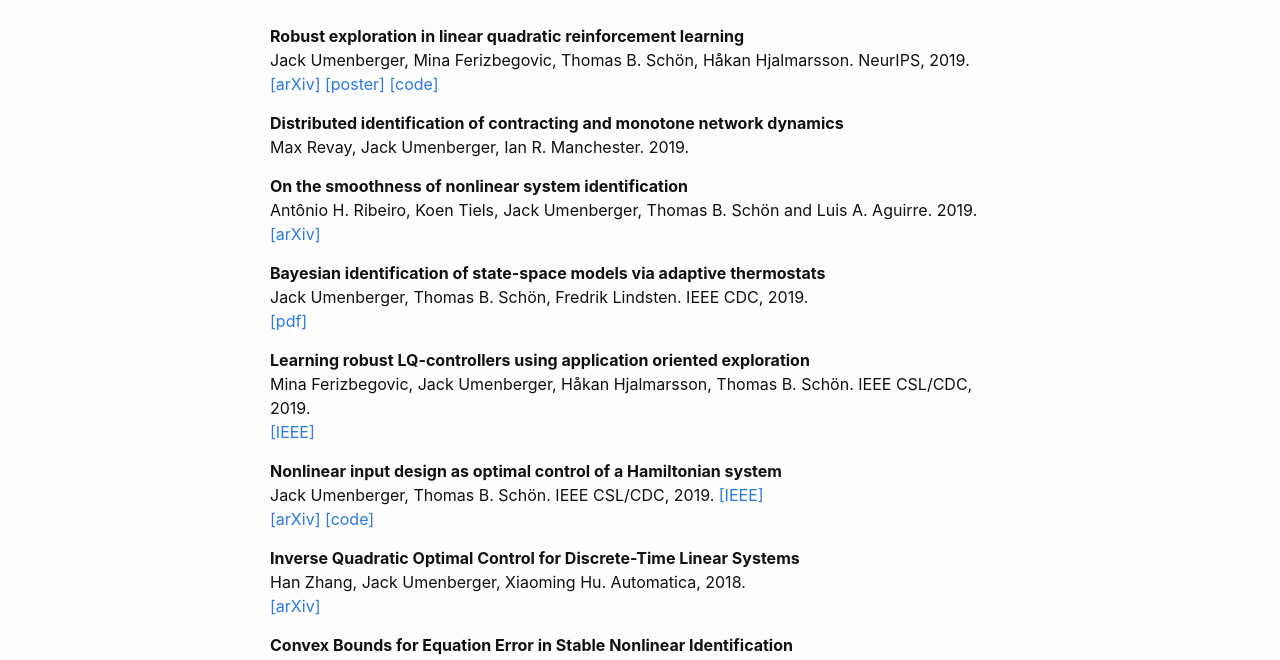
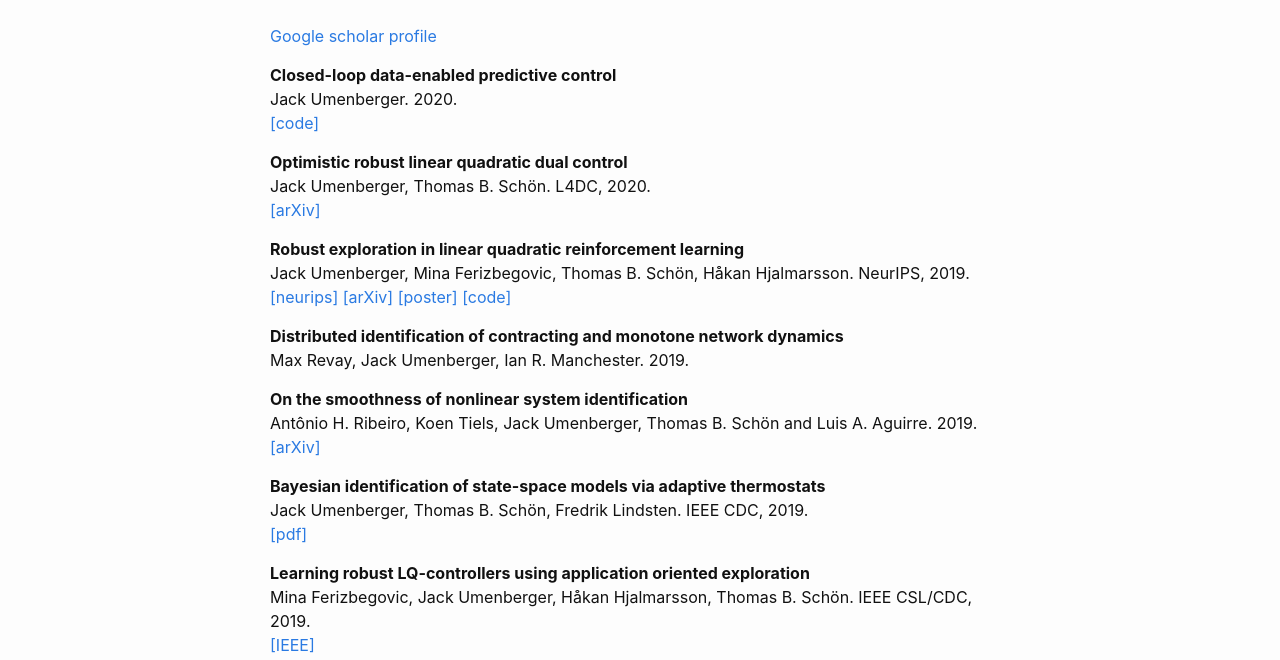
Before and after one commit to umenberger/umenberger.github.io, a plain HTML site: page publications.html in a window 1280 px wide. Shown: the part 140-800 px from the top of the page. Drawn offline with nearby package versions, Linux system fonts and the light colour scheme; some packages are replaced by stand-ins of ours.

Commit message:
updated publications

```diff
--- a/feed.xml
+++ b/feed.xml
@@ -1,4 +1,4 @@
-<?xml version="1.0" encoding="utf-8"?><feed xmlns="http://www.w3.org/2005/Atom" ><generator uri="https://jekyllrb.com/" version="3.8.3">Jekyll</generator><link href="http://localhost:4000/feed.xml" rel="self" type="application/atom+xml" /><link href="http://localhost:4000/" rel="alternate" type="text/html" /><updated>2020-04-12T03:22:24-04:00</updated><id>http://localhost:4000/</id><title type="html">Jack Umenberger</title><subtitle>research on machine learning, robotics, and control.</subtitle><entry><title type="html">Welcome to Jekyll!</title><link href="http://localhost:4000/jekyll/update/2018/07/15/welcome-to-jekyll.html" rel="alternate" type="text/html" title="Welcome to Jekyll!" /><published>2018-07-15T18:54:54-04:00</published><updated>2018-07-15T18:54:54-04:00</updated><id>http://localhost:4000/jekyll/update/2018/07/15/welcome-to-jekyll</id><content type="html" xml:base="http://localhost:4000/jekyll/update/2018/07/15/welcome-to-jekyll.html">&lt;p&gt;You’ll find this post in your &lt;code class=&quot;highlighter-rouge&quot;&gt;_posts&lt;/code&gt; directory. Go ahead and edit it and re-build the site to see your changes. You can rebuild the site in many different ways, but the most common way is to run &lt;code class=&quot;highlighter-rouge&quot;&gt;jekyll serve&lt;/code&gt;, which launches a web server and auto-regenerates your site when a file is updated.&lt;/p&gt;
+<?xml version="1.0" encoding="utf-8"?><feed xmlns="http://www.w3.org/2005/Atom" ><generator uri="https://jekyllrb.com/" version="3.8.3">Jekyll</generator><link href="http://localhost:4000/feed.xml" rel="self" type="application/atom+xml" /><link href="http://localhost:4000/" rel="alternate" type="text/html" /><updated>2020-04-13T01:50:48-04:00</updated><id>http://localhost:4000/</id><title type="html">Jack Umenberger</title><subtitle>research on machine learning, robotics, and control.</subtitle><entry><title type="html">Welcome to Jekyll!</title><link href="http://localhost:4000/jekyll/update/2018/07/15/welcome-to-jekyll.html" rel="alternate" type="text/html" title="Welcome to Jekyll!" /><published>2018-07-15T18:54:54-04:00</published><updated>2018-07-15T18:54:54-04:00</updated><id>http://localhost:4000/jekyll/update/2018/07/15/welcome-to-jekyll</id><content type="html" xml:base="http://localhost:4000/jekyll/update/2018/07/15/welcome-to-jekyll.html">&lt;p&gt;You’ll find this post in your &lt;code class=&quot;highlighter-rouge&quot;&gt;_posts&lt;/code&gt; directory. Go ahead and edit it and re-build the site to see your changes. You can rebuild the site in many different ways, but the most common way is to run &lt;code class=&quot;highlighter-rouge&quot;&gt;jekyll serve&lt;/code&gt;, which launches a web server and auto-regenerates your site when a file is updated.&lt;/p&gt;
 
 &lt;p&gt;To add new posts, simply add a file in the &lt;code class=&quot;highlighter-rouge&quot;&gt;_posts&lt;/code&gt; directory that follows the convention &lt;code class=&quot;highlighter-rouge&quot;&gt;YYYY-MM-DD-name-of-post.ext&lt;/code&gt; and includes the necessary front matter. Take a look at the source for this post to get an idea about how it works.&lt;/p&gt;
 
--- a/publications.html
+++ b/publications.html
@@ -45,10 +45,21 @@
   </header>
 
   <div class="post-content">
-    <!-- ## Journal -->
+    <p><a href="https://scholar.google.com/citations?user=xXQtID8AAAAJ&amp;hl=en">Google scholar profile</a></p>
+
+<!-- ## Journal -->
+
+<p><strong>Closed-loop data-enabled predictive control</strong><br />
+Jack Umenberger. 2020.<br />
+<a href="https://github.com/umenberger/robust-deepc">[code]</a></p>
+
+<p><strong>Optimistic robust linear quadratic dual control</strong><br />
+Jack Umenberger, Thomas B. Schön. L4DC, 2020.<br />
+<a href="https://arxiv.org/abs/1912.13143">[arXiv]</a></p>
 
 <p><strong>Robust exploration in linear quadratic reinforcement learning</strong><br />
 Jack Umenberger, Mina Ferizbegovic, Thomas B. Schön, Håkan Hjalmarsson. NeurIPS, 2019.<br />
+<a href="https://papers.nips.cc/paper/9668-robust-exploration-in-linear-quadratic-reinforcement-learning">[neurips]</a>
 <a href="https://arxiv.org/abs/1906.01584">[arXiv]</a>
 <a href="pdfs/poster_l4dc19.pdf">[poster]</a>
 <a href="https://github.com/umenberger/robust-exploration">[code]</a></p>
```
Also changed, not shown: 1 other file.
